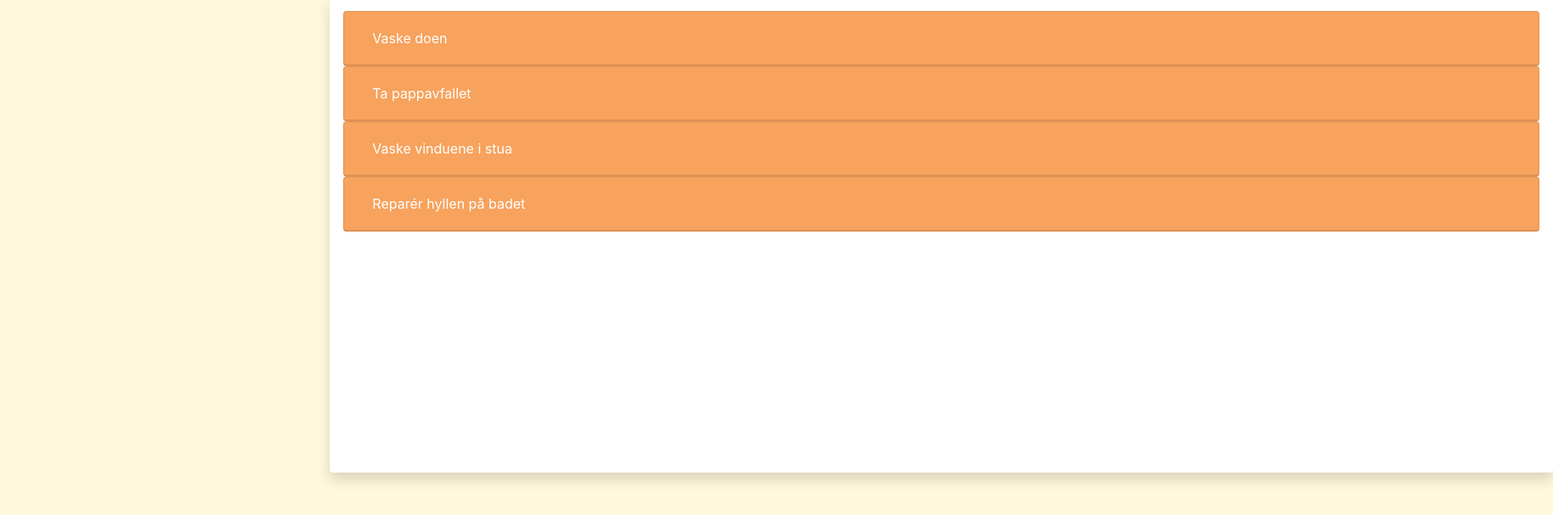
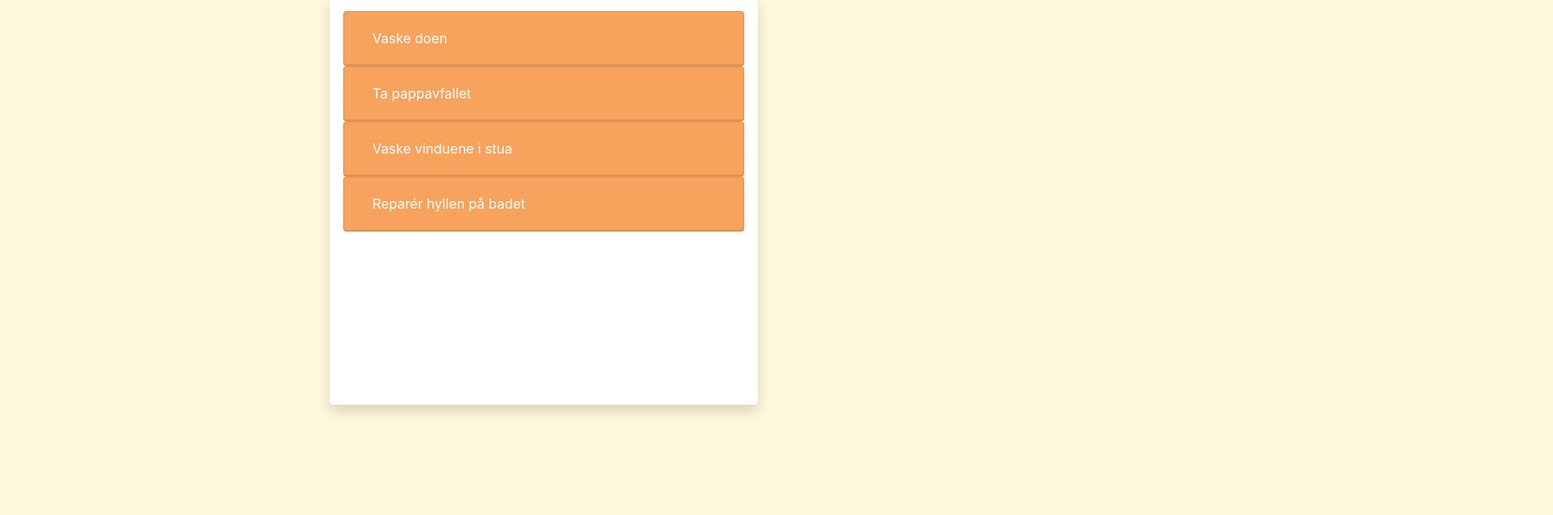
Before and after one commit to vildeah/husholdning-app, a plain HTML site: page index.html in a window 1280 px wide. Both pictures are taken after a click on the link "Gjøremål". Shown: the part 105-712 px from the top of the page at 85% size, 1828 px wide, since content can reach past the window. Drawn offline with nearby package versions, Linux system fonts and the light colour scheme.

Commit message:
Update scroll

```diff
--- a/style.css
+++ b/style.css
@@ -57,8 +57,9 @@
 }
 
 #accordion {
-	width: 90em;
-	height: 35em;
+
+	min-width: 100%;
+	height: 30em;
 	overflow: hidden;
 }
 
```
